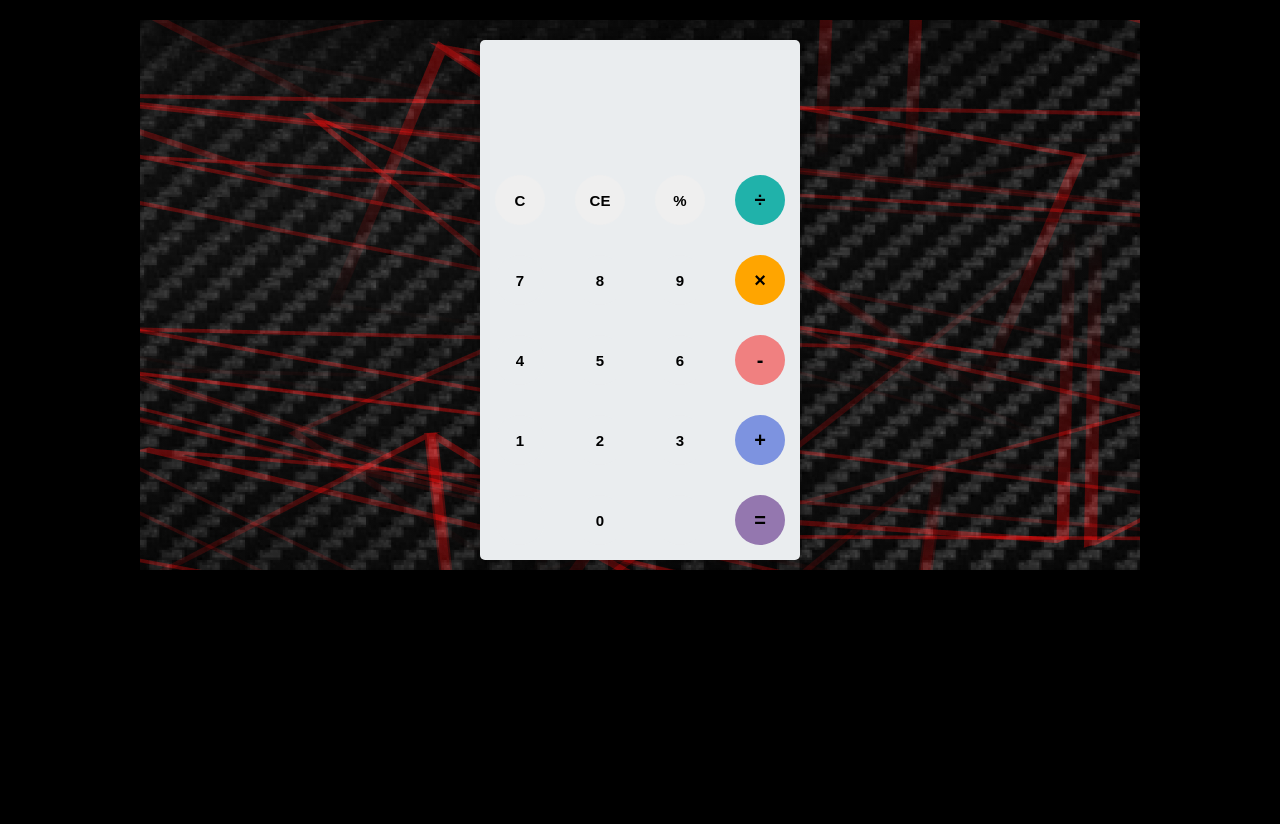
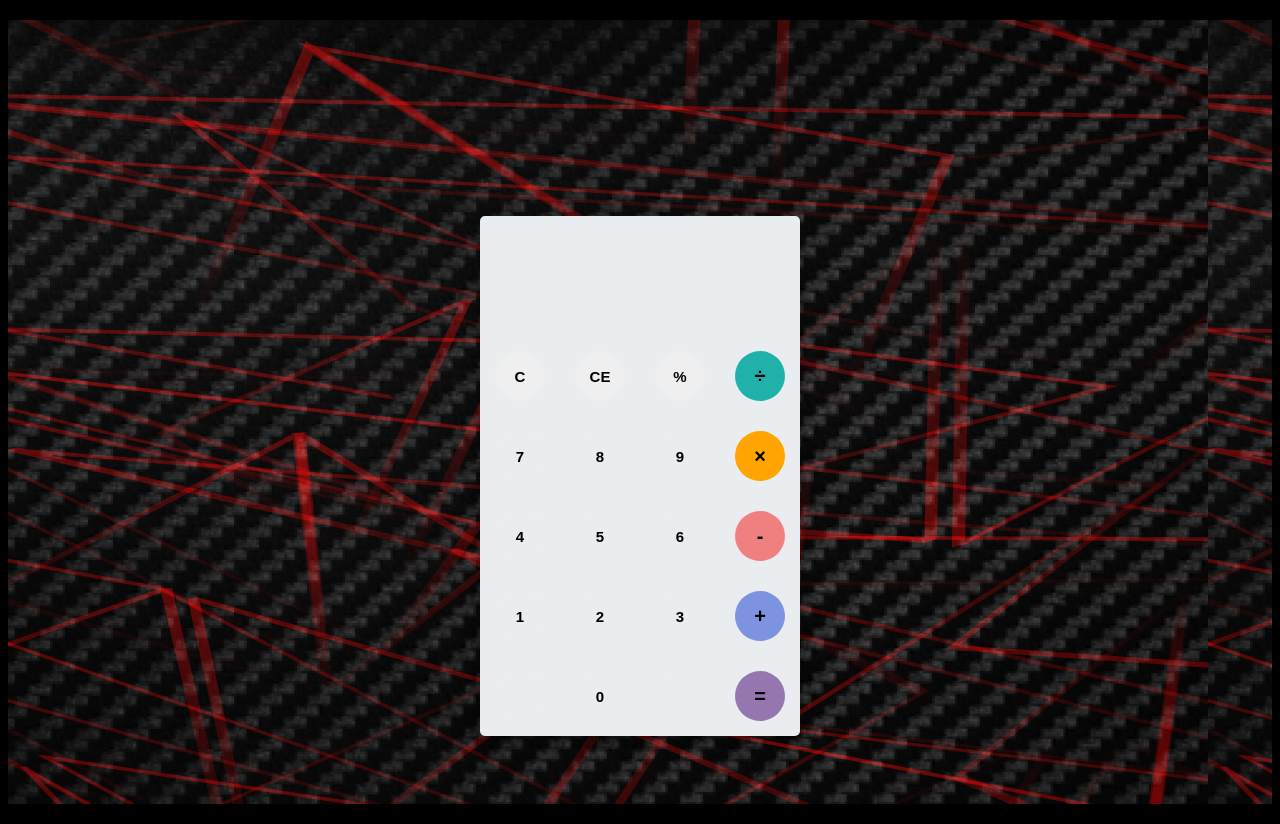
Before and after one commit to kingsmen732/A-Web-calculator, a plain HTML site: page index.html in a window 1280 px wide. Before the commit the page ends 800 px from the top, so only its background shows below. Drawn offline with Linux system fonts and the light colour scheme.

Commit message:
version 1.1.0

```diff
--- a/style.css
+++ b/style.css
@@ -3,8 +3,8 @@ body{
 	background-color: black;
 }
 #container{
-	width: 1000px;
-	height: 550px;
+	width: 100%;
+	height: 100%;
 	background-image: linear-gradient(rgba(0,0,0,0.3),rgba(0,0,0,0.3)), url(bgImg.jpg);
 	margin: 20px auto;
 }
@@ -13,7 +13,7 @@ body{
 	height: 520px;
 	background-color: #eaedef;
 	margin: 0 auto;
-	top: 20px;
+	top: 25%;
 	position: relative;
 	border-radius: 5px;
 	box-shadow: 0 4px 8px 0 rgba(0, 0, 0, 0.2), 0 6px 20px 0 rgba(0, 0, 0, 0.19);
```
Also changed, not shown: 1 other file.
